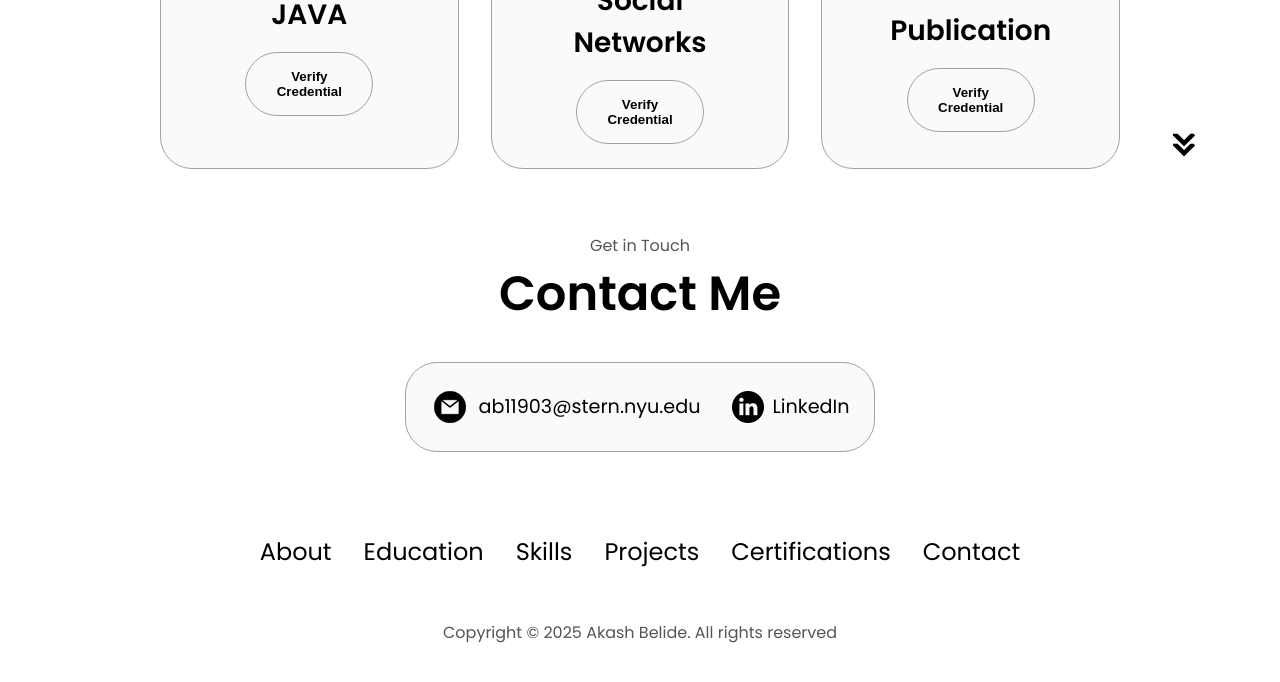
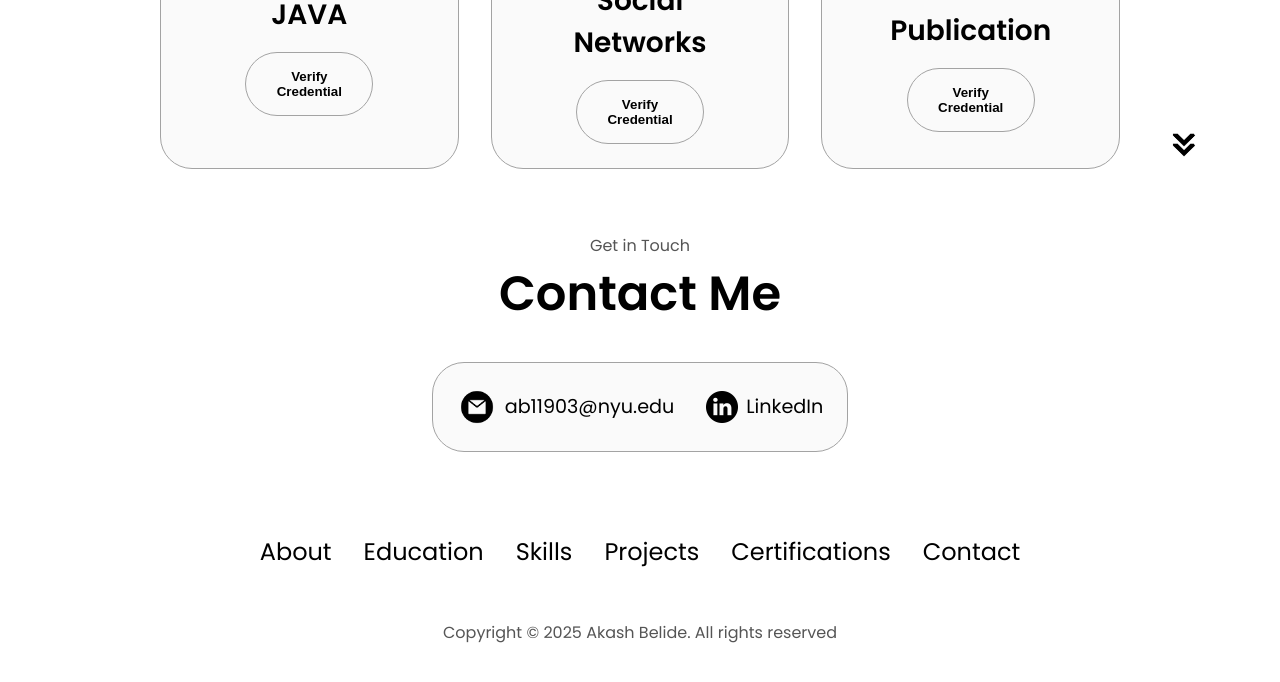
Before and after one commit to akash-belide/akash-portfolio, a plain HTML site: page index.html in a window 1280 px wide. Shown: the part 4925-5607 px from the top of the page. Drawn offline with Linux system fonts and the light colour scheme.

Commit message:
Update mail

```diff
--- a/index.html
+++ b/index.html
@@ -562,7 +562,7 @@
             <div class="contact-info-container">
                 <img src="./assets/email.png" alt="Email icon" class="icon contact-icon email-icon"
                 />
-                <p><a href="mailto:ab11903@stern.nyu.edu">ab11903@stern.nyu.edu
+                <p><a href="mailto:ab11903@nyu.edu">ab11903@nyu.edu
                 </a></p>
             </div>
 
```
